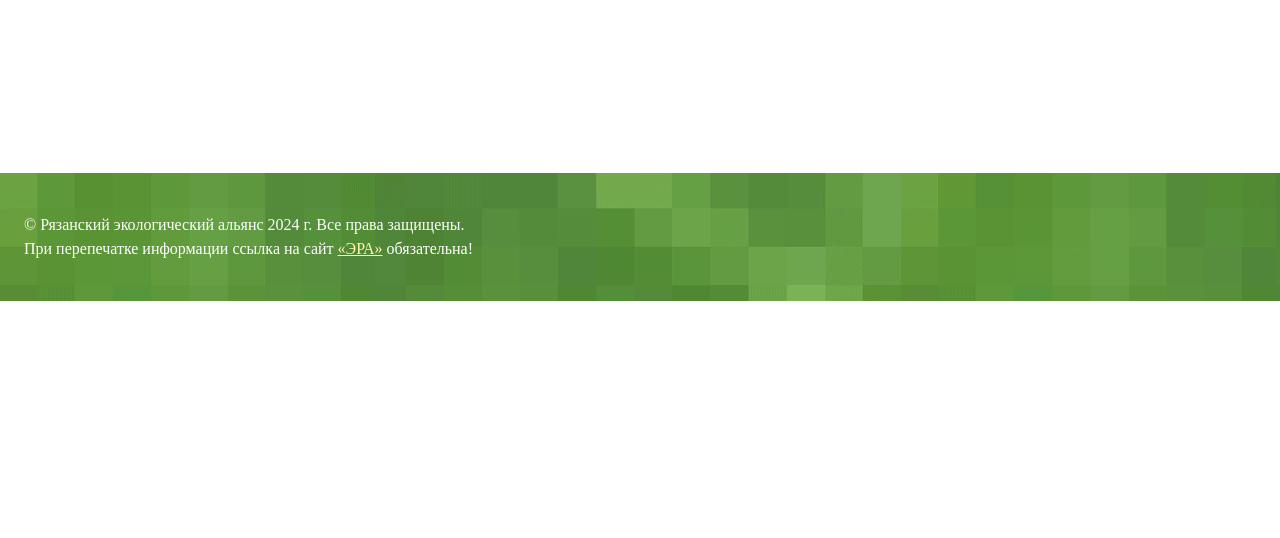
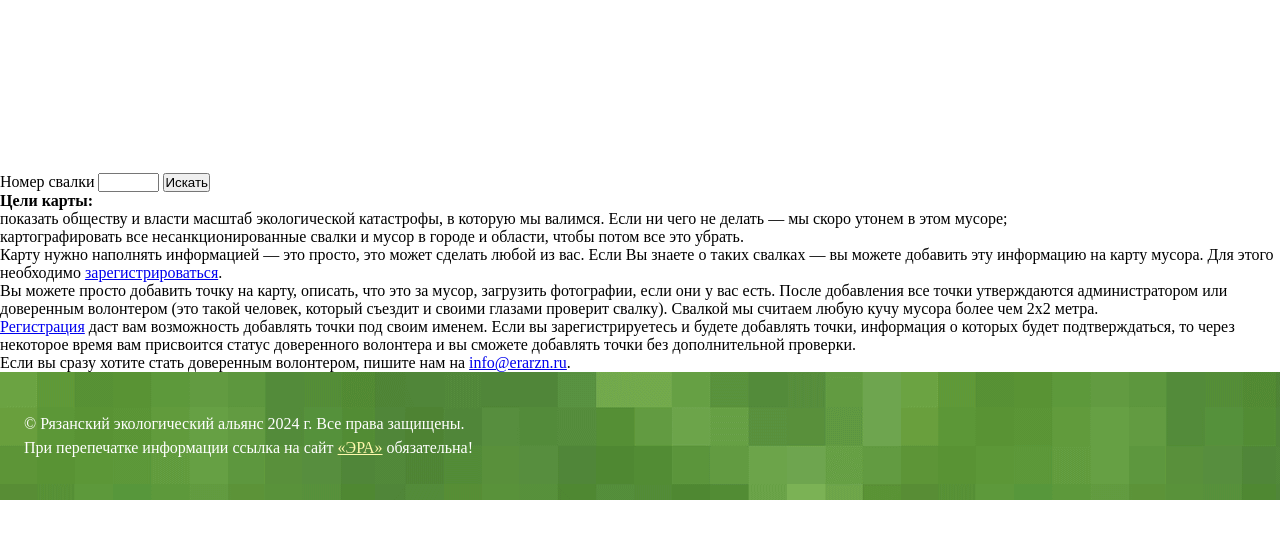
Before and after one commit to treger78/map.erarzn.ru, a plain HTML site: page map.erarzn.ru/map.erarzn.ru.html in a window 1280 px wide. Shown: the part 124-662 px from the top of the page. Drawn offline with Linux system fonts and the light colour scheme.

Commit message:
Update map.erarzn.ru.html

```diff
--- a/map.erarzn.ru/map.erarzn.ru.html
+++ b/map.erarzn.ru/map.erarzn.ru.html
@@ -21,12 +21,33 @@
     </header>
 
     <main>
-        <div>
-            <div id="map"></div>
+        <div id="main-item1">
+            <div>
+                <div id="map"></div>
+                <div id="searchpoint-item">
+                    <form action="#" method="GET" id="searchpoint_form" onsubmit="return false;">
+                        <label for="searchpoint_input">Номер свалки</label>
+                        <input type="text" size="5" id="searchpoint_input">
+                        <input type="submit" id="searchpoint_button" name="search" value="Искать" tabindex="0">
+                    </form>
+                </div>
+            </div>
             <div id="side-bar"></div>
         </div>
-        <div>
-            <div id="map-goals"></div>
+        <div id="main-item2">
+            <div id="map-goals">
+                <p>
+                    <b>Цели карты:</b>
+                    <ul>
+                        <li>показать обществу и власти масштаб экологической катастрофы, в которую мы валимся. Если ни чего не делать — мы скоро утонем в этом мусоре;</li>
+                        <li>картографировать все несанкционированные свалки и мусор в городе и области, чтобы потом все это убрать.</li>
+                    </ul>
+                </p>
+                <p>Карту нужно наполнять информацией — это просто, это может сделать любой из вас. Если Вы знаете о таких свалках — вы можете добавить эту информацию на карту мусора. Для этого необходимо <a href="#">зарегистрироваться</a>.</p>
+                <p>Вы можете просто добавить точку на карту, описать, что это за мусор, загрузить фотографии, если они у вас есть. После добавления все точки утверждаются администратором или доверенным волонтером (это такой человек, который съездит и своими глазами проверит свалку). Свалкой мы считаем любую кучу мусора более чем 2х2 метра.</p>
+                <p><a href="#">Регистрация</a> даст вам возможность добавлять точки под своим именем. Если вы зарегистрируетесь и будете добавлять точки, информация о которых будет подтверждаться, то через некоторое время вам присвоится статус доверенного волонтера и вы сможете добавлять точки без дополнительной проверки.</p>
+                <p>Если вы сразу хотите стать доверенным волонтером, пишите нам на <a href="mailto:info@erarzn.ru">info@erarzn.ru</a>.</p>
+            </div>
             <div id="new-map-points"></div>
         </div>
     </main>
@@ -39,7 +60,8 @@
     </footer>
 
     <script src="./js/index.js" type="text/javascript"></script>
-    <script src="https://api-maps.yandex.ru/v3/?apikey=ade640f9-e502-4413-92aa-66a27573a574&lang=ru_RU"></script>
+    <!--<script src="https://api-maps.yandex.ru/v3/?apikey=ade640f9-e502-4413-92aa-66a27573a574&lang=ru_RU"></script>-->
+    <script src="https://api-maps.yandex.ru/2.1/?apikey=ade640f9-e502-4413-92aa-66a27573a574&lang=ru_RU"></script>
     <script src="./js/map_view.js" type="text/javascript"></script>
 </body>
 </html>
```
